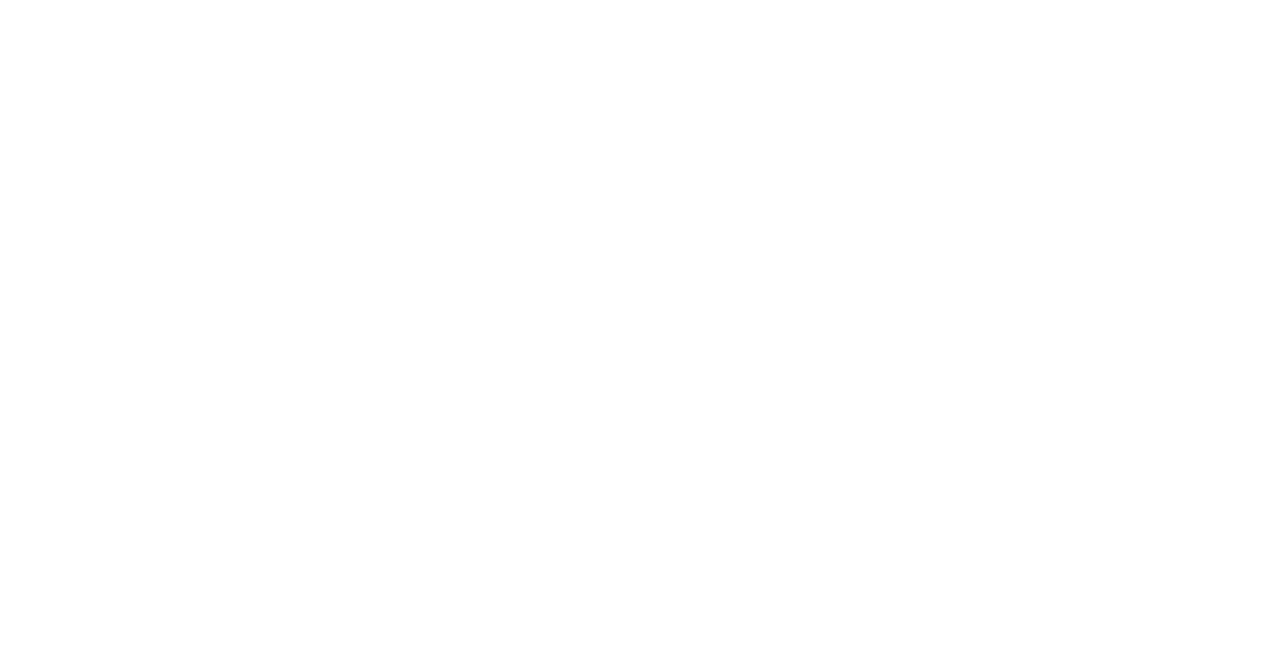
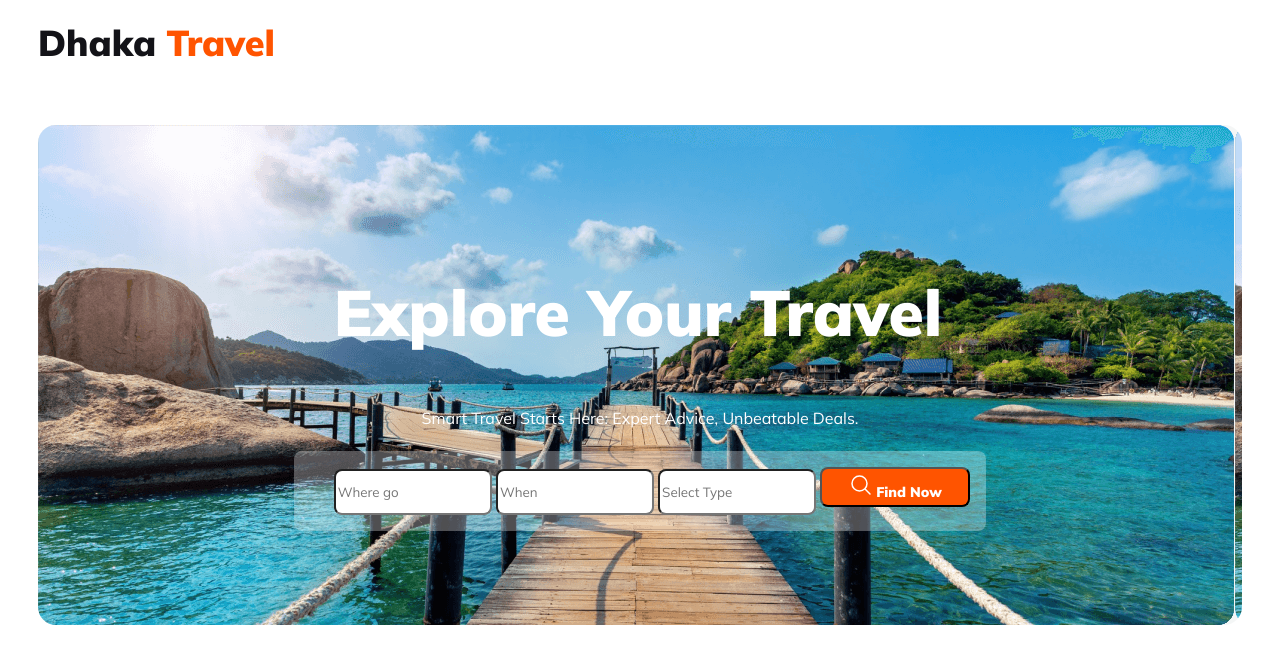
Before and after one commit to sharif2007/assignment-02, a plain HTML site: page index.html in a window 1280 px wide. Drawn offline with Linux system fonts and the light colour scheme.

Commit message:
banner added

```diff
--- a/index.html
+++ b/index.html
@@ -1,11 +1,45 @@
 <!DOCTYPE html>
 <html lang="en">
+
 <head>
     <meta charset="UTF-8">
     <meta name="viewport" content="width=device-width, initial-scale=1.0">
     <title>Document</title>
+    <link rel="stylesheet" href="styles/assign02.css">
 </head>
+
 <body>
+    <header>
+        <div class="dhaka-travel">Dhaka <span  id="travel">Travel</span></div>
+        <div class="banner">
+            <div class="banner-content">
+                <div class="banner-heading">
+                    <h2 class="explore">Explore Your Travel</h2>
+                </div>
+                <div class="banner-description">Smart Travel Starts Here: Expert Advice, Unbeatable Deals.</div>
+                <div class="banner-form">
+                    <form>
+                        <input class="banner-input" type="text" placeholder="Where go">
+                        <input class="banner-input" type="text" placeholder="When">
+                        <input class="banner-input" type="text" placeholder="Select Type">
+                        <button class="btn-primary">
+                            <img class="btn-primary-find-icon" src="Images/Frame.svg" alt="Search">
+                            <span class="btn-primary-find">
+                                Find Now
+                            </span>
+                        </button>
+                    </form>
+                </div>
+            </div>
+        </div>
 
+    </header>
+    <main>
+
+    </main>
+    <footer>
+
+    </footer>
 </body>
+
 </html>
--- /dev/null
+++ b/styles/assign02.css
@@ -0,0 +1,92 @@
+@import url('https://fonts.googleapis.com/css2?family=Mulish:wght@400;900&display=swap');
+
+* {
+    font-family: 'Mulish', sans-serif;
+}
+
+/* Heading related work */
+.dhaka-travel{
+    color: #131318;
+font-family: Mulish;
+font-size: 36px;
+font-style: normal;
+font-weight: 800;
+line-height: normal;
+margin-left: 30px;
+margin-top: 20px;
+}
+#travel{
+    color: #FF5400;
+}
+.banner {
+    height: 500px;
+    /* border: 2px solid tomato; */
+    border-radius: 18px;
+    margin-top: 60px;
+    margin-left: 30px;
+    margin-right: 30px;
+    background-image: url(../Images/Group\ 13\ \(1\)\ \(1\).png);
+    align-items: center;
+    display: flex;
+    justify-content: center;
+    align-items: center;
+}
+
+.banner-content {
+    /* border: 2px solid black; */
+}
+
+.explore {
+    color: #FFF;
+    font-family: Mulish;
+    font-size: 64px;
+    font-style: normal;
+    font-weight: 800;
+    line-height: normal;
+    padding-left: 40px;
+    /* border: 2px solid tomato; */
+}
+
+.banner-description {
+    color: #FFF;
+    text-align: center;
+    font-family: Mulish;
+    font-size: 16px;
+    font-style: normal;
+    font-weight: 400;
+    line-height: 26px;
+    padding-bottom: 20px;
+}
+
+.banner-form {
+    display: inline-flex;
+padding: 16px;
+align-items: flex-start;
+gap: 24px;
+border-radius: 8px;
+background: rgba(255, 255, 255, 0.30);
+padding-left: 40px;
+}
+.banner-input{
+    border-radius: 8px;
+background: #FFF;
+width: 150px;
+height: 40px;
+flex-shrink: 0;
+}
+.btn-primary{
+    border-radius: 8px;
+background: #FF5400;
+width: 150px;
+height: 40px;
+flex: 1;
+}
+.btn-primary-find{
+    color: #FFF;
+text-align: center;
+font-family: Mulish;
+font-size: 14px;
+font-style: normal;
+font-weight: 700;
+line-height: normal;
+}
```
Also changed, not shown: Images/Frame.svg (added).
